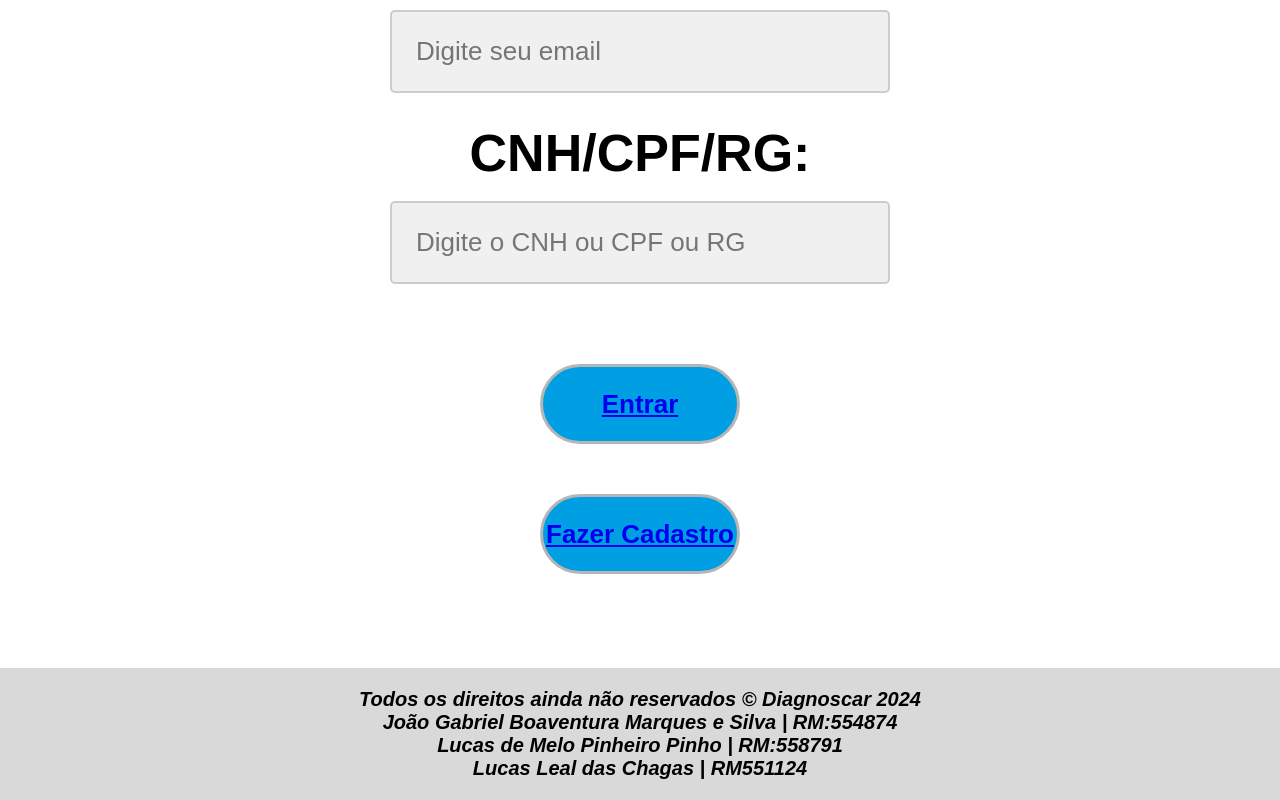
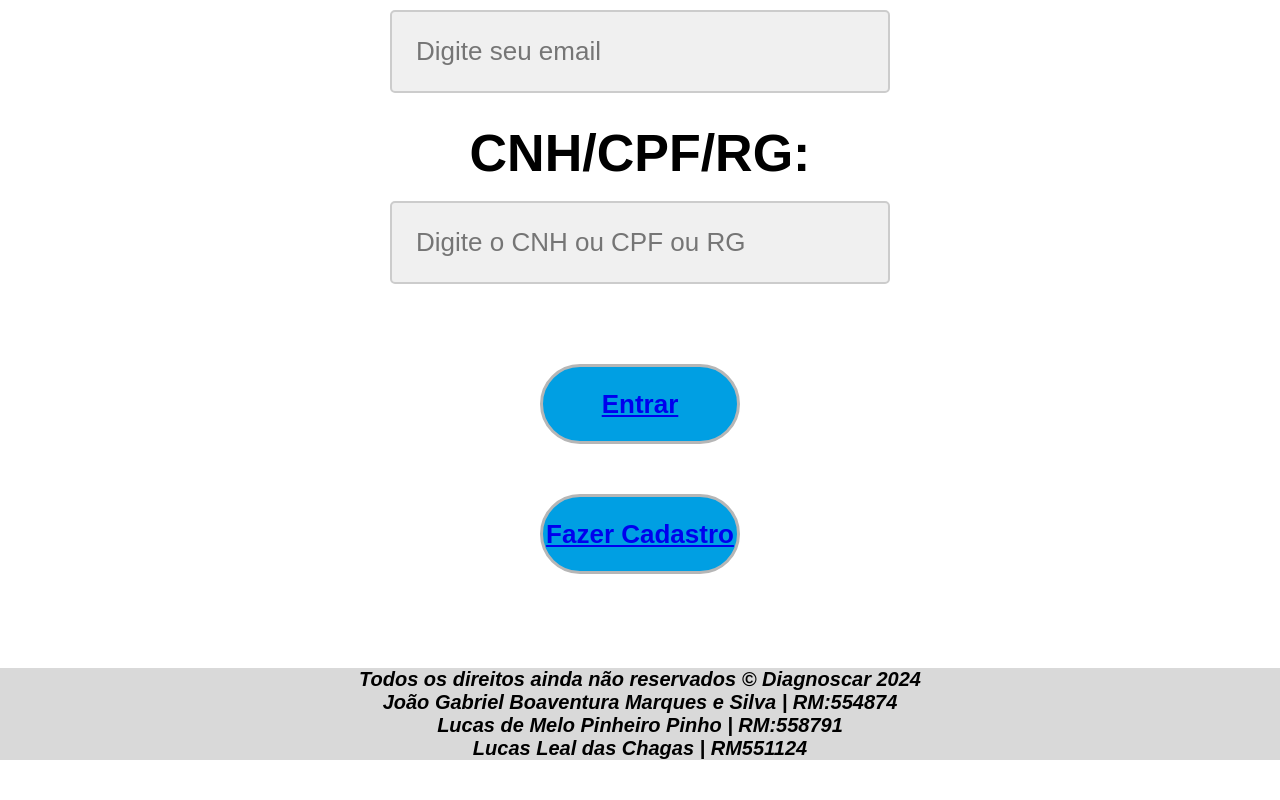
Before and after one commit to thejaobiell/sprint3-frontend, a React (Vite) app: page / in a window 1280 px wide. Shown: the part 272-1072 px from the top of the page. After the commit the page ends 1032 px from the top, so only its background shows below. Built offline with nearby package versions, Linux system fonts and the light colour scheme.

Commit message:
Update Footer.css

```diff
--- a/src/components/Footer/Footer.css
+++ b/src/components/Footer/Footer.css
@@ -7,6 +7,7 @@ footer{
 
 @media (max-width: 767px) {
     footer {
+        height: auto;
         position: relative;
         font-size: 12px;
         font-style: italic;
@@ -42,6 +43,5 @@ footer{
         font-size: 20px;
         font-style: italic;
         font-weight: bold;
-        padding: 20px 0;
     }
 }
```
